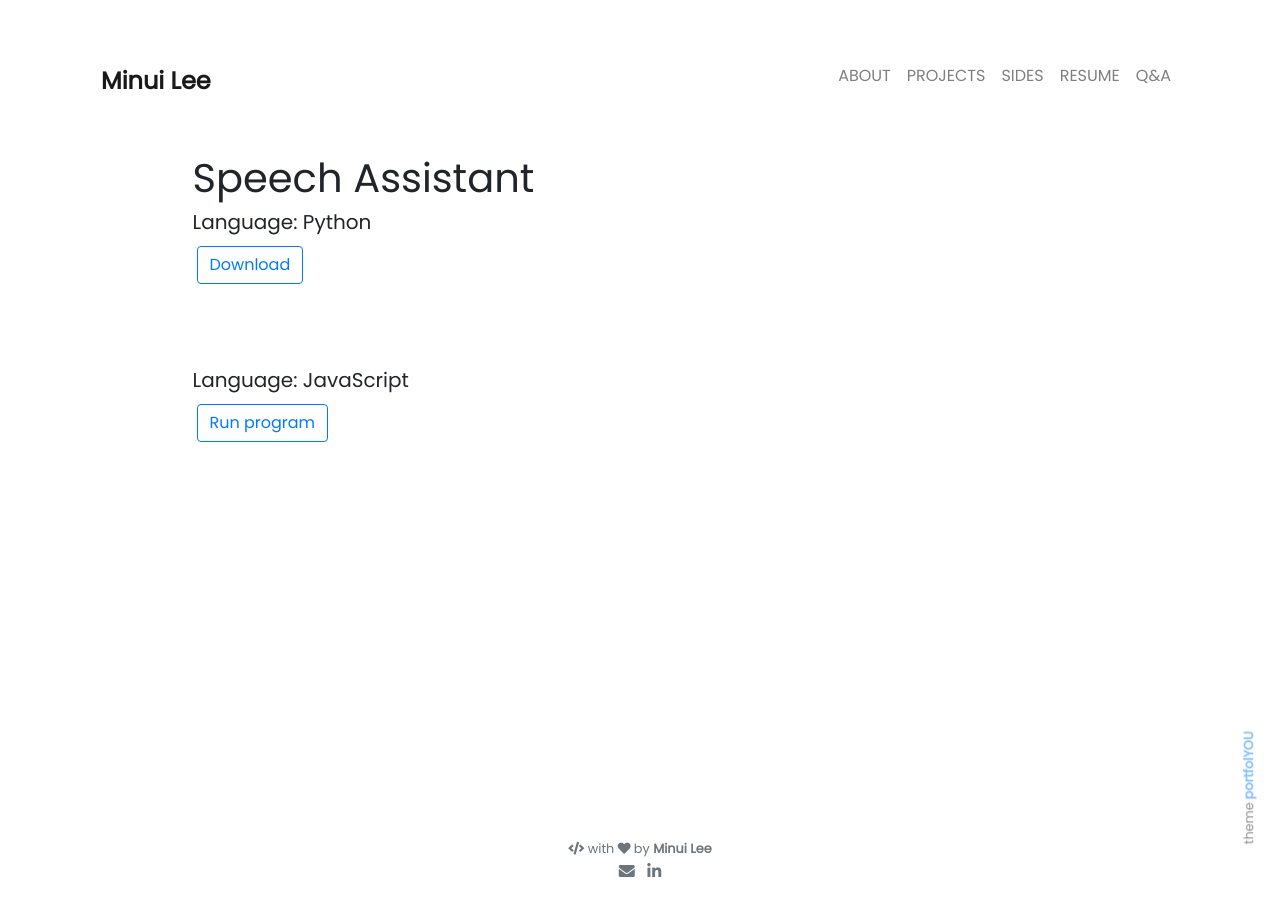
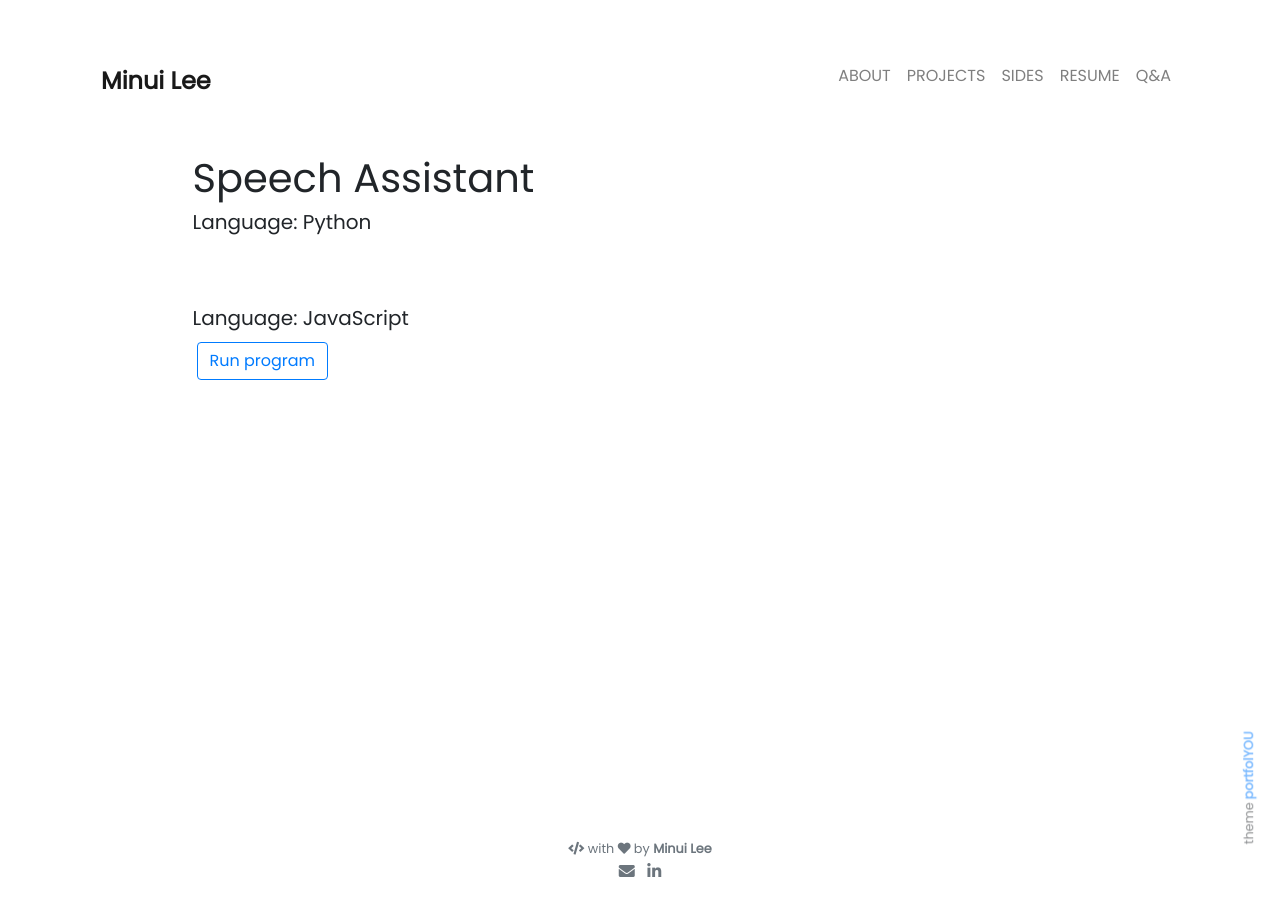
Before and after one commit to MinuiLee/MinuiLee.github.io, a Jekyll site: the page built from _projects/(4) Speech Assistant.md, in a window 1280 px wide. Built offline with Jekyll 4.4.1, drawn with Linux system fonts in a browser that asks for light colours; nearby versions of some CDN libraries.

Commit message:
Removed warning -> will replace it with google drive link

```diff
--- a/_projects/(4) Speech Assistant.md
+++ b/_projects/(4) Speech Assistant.md
@@ -8,8 +8,6 @@ category: solo
 # Speech Assistant
 
 ##### Language: Python<br/>
-{% include elements/button.html link="\assets\projects\SpeechAssistant\minui_assistant.exe" text="Download" %}
-
 
 <br/>
 <br/>
```
